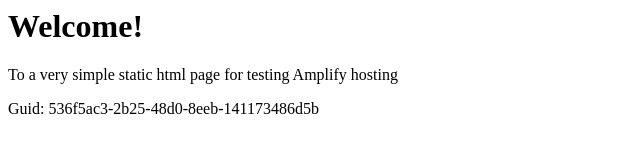
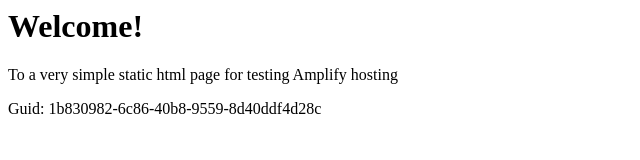
Before and after one commit to aws-aemilia-icn/Github-PR-Commit-Integration-Test-DoNotTouch-GitHubWebhookPushCanaryTest-v1-preprod-ap-northeast-2, a website: page src/index.html in a window 1280 px wide. Shown: the full height of the page, 0-640 px from the left. Drawn offline with Linux system fonts and the light colour scheme.

Commit message:
commit from integ tests

```diff
--- a/src/index.html
+++ b/src/index.html
@@ -12,6 +12,6 @@
 <body>
     <h1>Welcome!</h1>
     <p>To a very simple static html page for testing Amplify hosting</p>
-    <p>Guid: 536f5ac3-2b25-48d0-8eeb-141173486d5b</p></body>
+    <p>Guid: 1b830982-6c86-40b8-9559-8d40ddf4d28c</p></body>
 
 </html>
```
